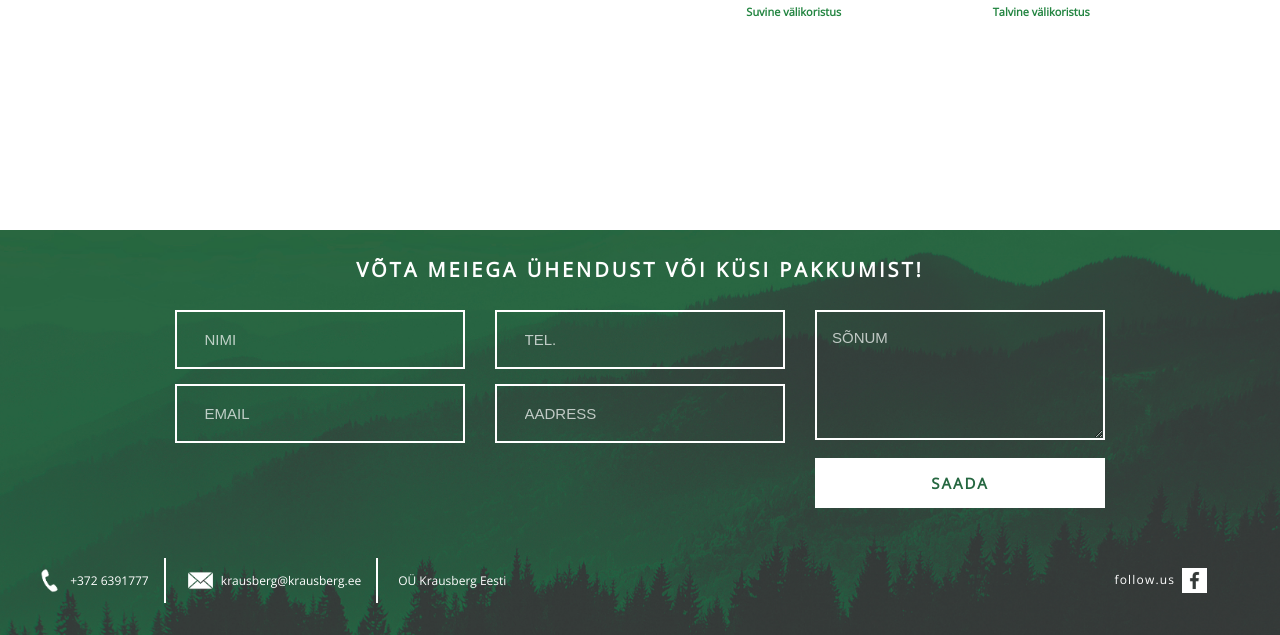
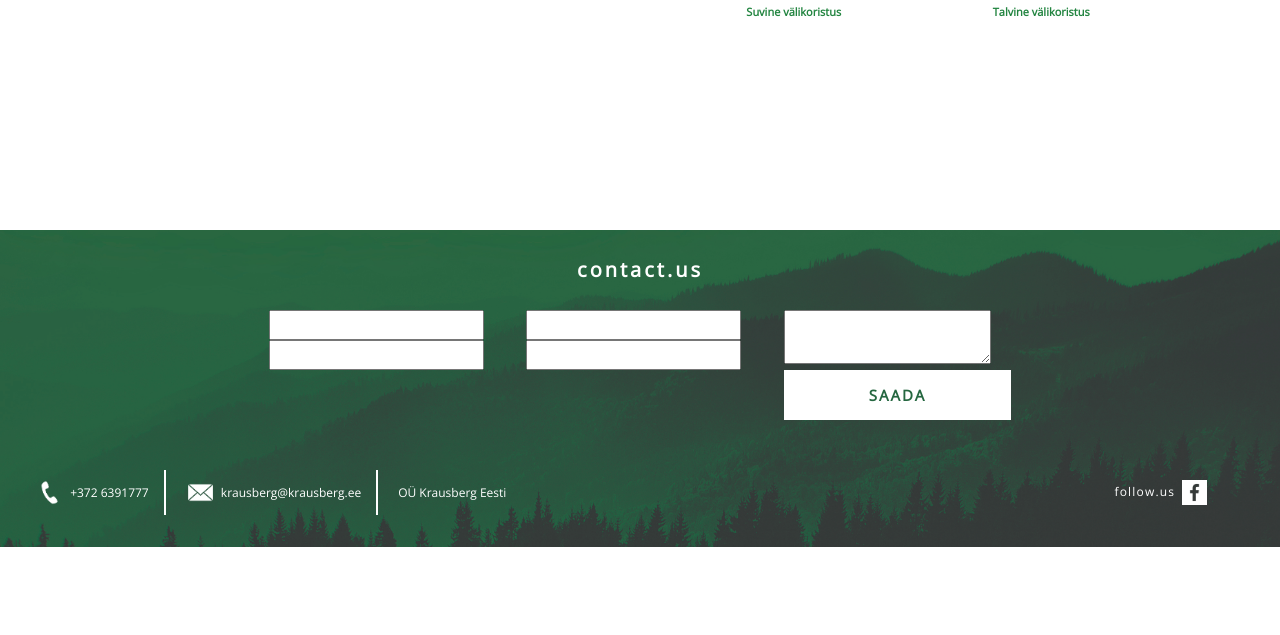
Before and after one commit to sanderlepik/krausberg-django, a Django app: template krausberg_website/templates/business.html in a window 1280 px wide. Shown: the part 1222-1857 px from the top of the page. After the commit the page ends 1769 px from the top, so only its background shows below. Run offline with Django 3.2, Linux system fonts and the light colour scheme; the template is opened without the code that fills it: most values are stand-ins (such as "Sample title", 1, 10 or a date in 2020); form fields are guessed from the names that the template uses; some libraries are stand-ins or nearby versions.

Commit message:
contact form styling

```diff
--- a/krausberg/settings.py
+++ b/krausberg/settings.py
@@ -142,6 +142,6 @@
 # Email settings
 EMAIL_HOST = 'smtp.gmail.com'
 EMAIL_PORT = 587
-EMAIL_HOST_USER = 'Sanderlepik93@gmail.com'
-EMAIL_HOST_PASSWORD = 's1mpsons'
+EMAIL_HOST_USER = ''
+EMAIL_HOST_PASSWORD = ''
 EMAIL_USE_TLS = True
--- a/krausberg_website/static/css/custom.css
+++ b/krausberg_website/static/css/custom.css
@@ -598,6 +598,10 @@
   letter-spacing: 2px;
 }
 
+.long-form {
+  width: 80%;
+}
+
 
 
 
--- a/krausberg_website/templates/business.html
+++ b/krausberg_website/templates/business.html
@@ -402,33 +402,34 @@
 </div>
 
 <div class="container-fluid contact-container" id="contact-us">
+    <form method="post" action="" class="mx-auto long-form">
+        {% csrf_token %}
         <div class="row contact-sentence-row text-center">
             <div class="col-xs-12 col-md-9 col-lg-9 col-xl-9">
-            <span class="call-to-action group-heading">VÕTA MEIEGA ÜHENDUST VÕI KÜSI PAKKUMIST!</span>
+                <span class="call-to-action group-heading">{% trans "contact.us" %}</span>
             </div>
         </div>
         <div class="row contact-row">
             <div class="col-md-6" style="width: 100%;">
                 <div class="row">
                     <div class="col-md-6">
-                    <input type="text" class="form-input" id="name" placeholder="NIMI">
+                        {{ contact_form.name }}
                     </div>
                     <div class="col-md-6">
-                    <input type="text" class="form-input" id="number" placeholder="TEL.">
+                        {{ contact_form.phone_num }}
                     </div>
                 </div>
                 <div class="row">
                     <div class="col-md-6">
-                    <input type="email" class="form-input" id="email" placeholder="EMAIL">
+                        {{ contact_form.email }}
                     </div>
                     <div class="col-md-6">
-                    <input type="text" class="form-input" id="address" placeholder="AADRESS">
+                        {{ contact_form.address }}
                     </div>
                 </div>
             </div>
             <div class="col-md-3">
-            <textarea type="text" class="form-message-input" id="name" placeholder="SÕNUM"
-                      style="overflow:hidden"></textarea>
+                {{ contact_form.message }}
             </div>
         </div>
         <div class="row">
@@ -440,6 +441,7 @@
                 </div>
             </div>
         </div>
+    </form>
     <div class="row footer">
         <div class="col-auto text-center group-footer-text my-auto">
             <img class="fb-img" src="{% static 'img/footer-phone.png'%}"/>
--- a/krausberg_website/templates/contact.html
+++ b/krausberg_website/templates/contact.html
@@ -78,7 +78,7 @@
 <!-- end of container -->
 
 <div class="container-fluid contact-container" id="contact-us">
-    <form method="post" action="">
+    <form method="post" action="" class="mx-auto long-form">
         {% csrf_token %}
         <div class="row contact-sentence-row text-center">
             <div class="col-xs-12 col-md-9 col-lg-9 col-xl-9">
--- a/krausberg_website/templates/job-offers.html
+++ b/krausberg_website/templates/job-offers.html
@@ -286,7 +286,7 @@
 <!-- end of container -->
 
 <div class="container-fluid contact-container" id="contact-us">
-    <form method="post" action="">
+    <form method="post" action="" class="mx-auto long-form">
         {% csrf_token %}
         <div class="row contact-sentence-row text-center">
             <div class="col-xs-12 col-md-9 col-lg-9 col-xl-9">
--- a/krausberg_website/templates/service.html
+++ b/krausberg_website/templates/service.html
@@ -68,7 +68,7 @@
 </div>
 
 <div class="container-fluid contact-container" id="contact-us">
-    <form method="post" action="">
+    <form method="post" action="" class="mx-auto long-form">
         {% csrf_token %}
         <div class="row contact-sentence-row text-center">
             <div class="col-xs-12 col-md-9 col-lg-9 col-xl-9">
--- a/krausberg_website/templates/services.html
+++ b/krausberg_website/templates/services.html
@@ -357,7 +357,7 @@
 <!-- end of container -->
 
 <div class="container-fluid contact-container" id="contact-us">
-    <form method="post" action="">
+    <form method="post" action="" class="mx-auto long-form">
         {% csrf_token %}
         <div class="row contact-sentence-row text-center">
             <div class="col-xs-12 col-md-9 col-lg-9 col-xl-9">
```
Also changed, not shown: db.sqlite3. Lines whose indentation alone changed are shown as unchanged.
